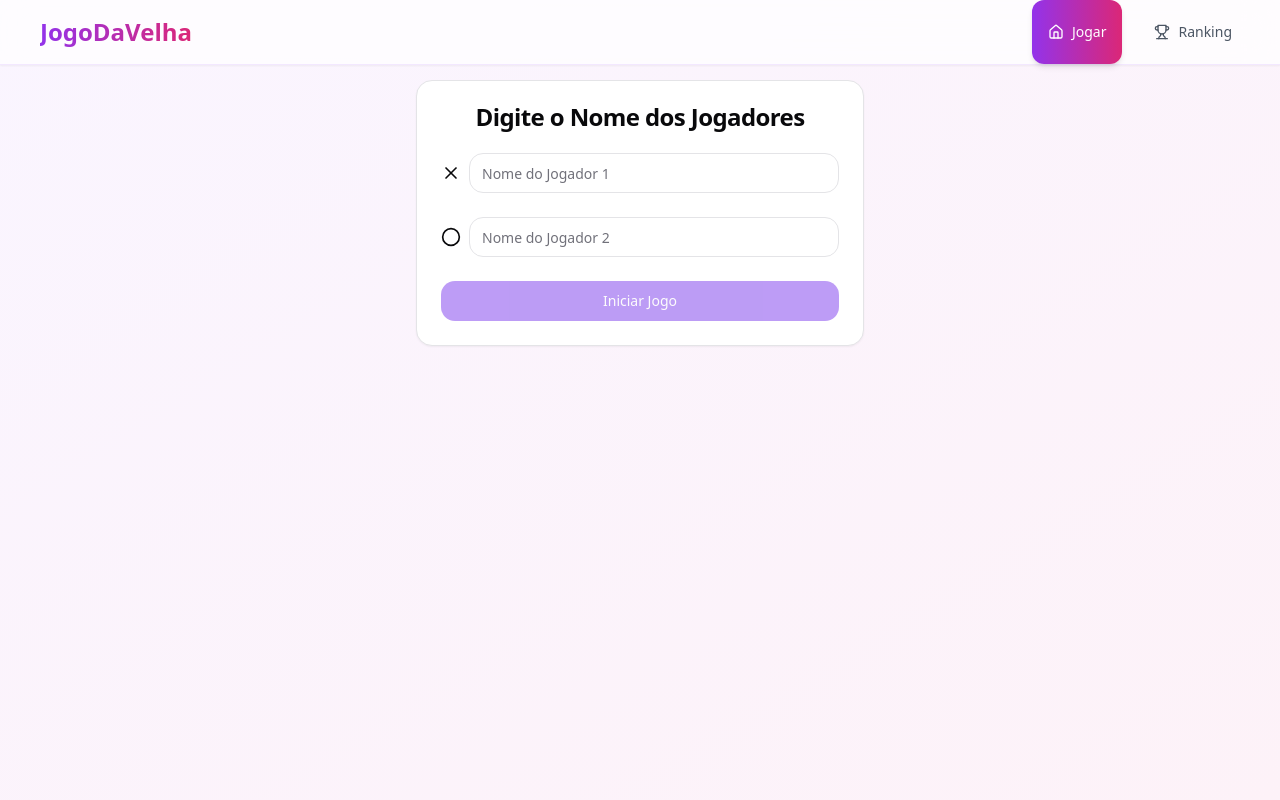
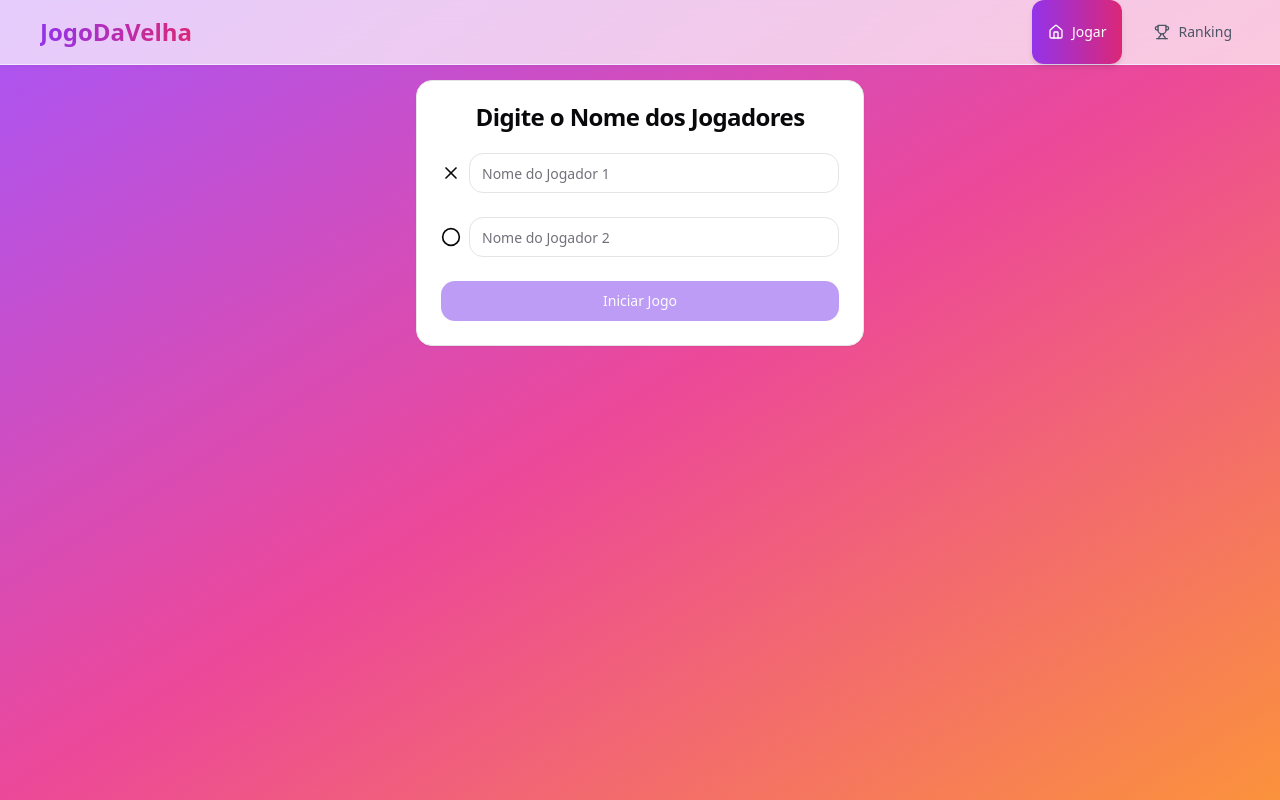
Before and after one commit to melloelias/jogo-da-velha-25, a React (Vite) app: page / in a window 1280 px wide. Built offline with nearby package versions, Linux system fonts and the light colour scheme.

Commit message:
Apply gradient background to main page
Added a gradient background to the main page for improved visual aesthetics.
[skip gpt_engineer]

```diff
--- a/src/index.css
+++ b/src/index.css
@@ -32,7 +32,7 @@
     @apply border-border;
   }
   body {
-    @apply bg-gradient-to-br from-purple-50 to-pink-50 min-h-screen;
+    @apply bg-gradient-to-br from-purple-500 via-pink-500 to-orange-400 min-h-screen;
     font-feature-settings: "rlig" 1, "calt" 1;
   }
 }
```
